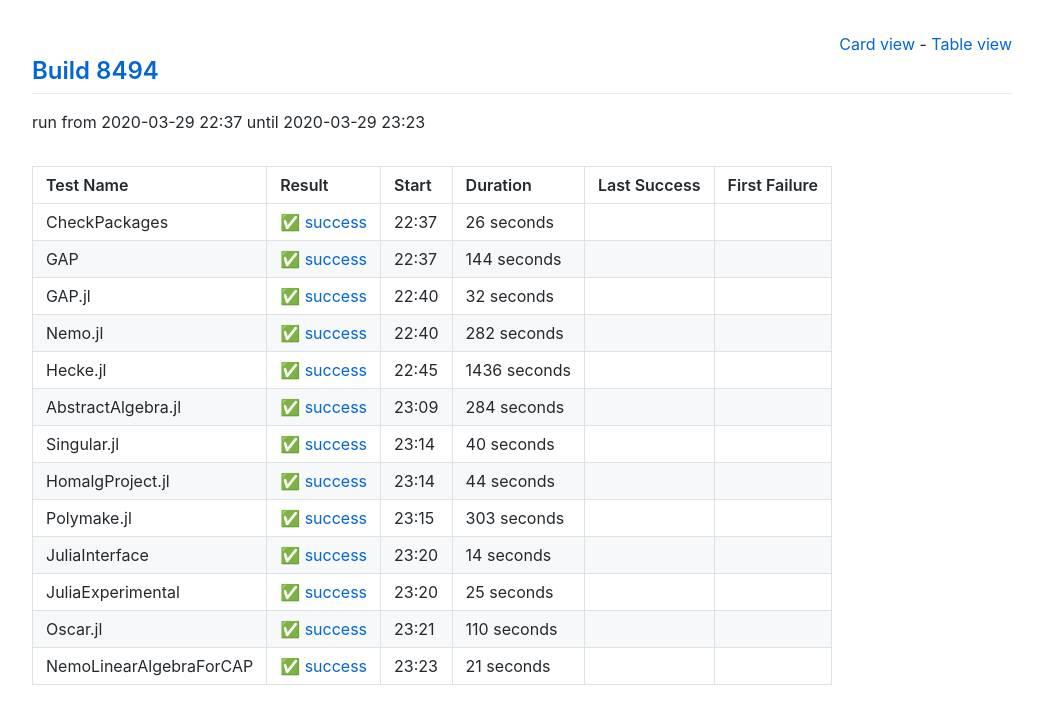
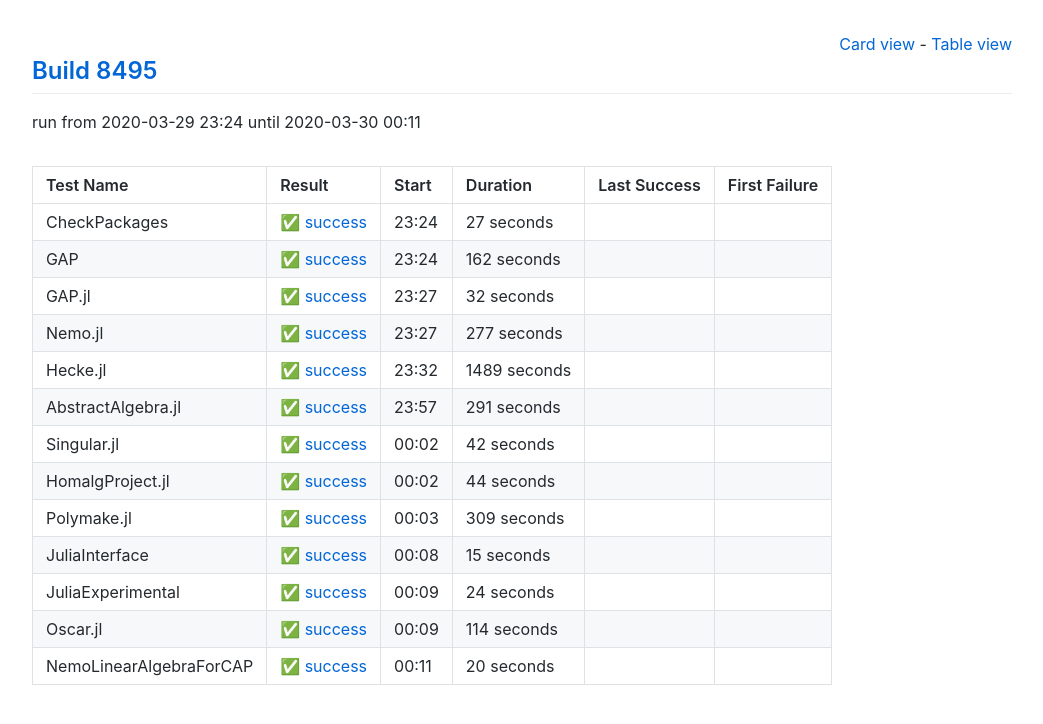
Before and after one commit to oscar-system/oscar-ci-status, a Jekyll site: the page built from table.html, in a window 1280 px wide. Shown: the top 724 px of the page, without its empty margins (118-1161 px from the left). Built offline with Jekyll 4.4.1, drawn with Linux system fonts in a browser that asks for light colours.

Commit message:
Build 8495

```diff
--- a/_data/ci.yml
+++ b/_data/ci.yml
@@ -1,27 +1,27 @@
-build: 8494
-build_url: https://oscarci.mathematik.uni-kl.de/job/oscar/8494/
+build: 8495
+build_url: https://oscarci.mathematik.uni-kl.de/job/oscar/8495/
 job: oscar
 tests:
-- duration: 26
+- duration: 27
   exitcode: 0
   first_failure: false
   first_failure_url: null
   last_success: false
   last_success_url: null
-  log: https://oscarci.mathematik.uni-kl.de/job/oscar/8494/artifact/logs/build-8494/CheckPackages.log
+  log: https://oscarci.mathematik.uni-kl.de/job/oscar/8495/artifact/logs/build-8495/CheckPackages.log
   name: CheckPackages
-  start: 2020-03-29 22:37
+  start: 2020-03-29 23:24
   status: success
   success: true
-- duration: 144
+- duration: 162
   exitcode: 0
   first_failure: false
   first_failure_url: null
   last_success: false
   last_success_url: null
-  log: https://oscarci.mathematik.uni-kl.de/job/oscar/8494/artifact/logs/build-8494/GAP.log
+  log: https://oscarci.mathematik.uni-kl.de/job/oscar/8495/artifact/logs/build-8495/GAP.log
   name: GAP
-  start: 2020-03-29 22:37
+  start: 2020-03-29 23:24
   status: success
   success: true
 - duration: 32
@@ -30,53 +30,53 @@
   first_failure_url: null
   last_success: false
   last_success_url: null
-  log: https://oscarci.mathematik.uni-kl.de/job/oscar/8494/artifact/logs/build-8494/GAP.jl.log
+  log: https://oscarci.mathematik.uni-kl.de/job/oscar/8495/artifact/logs/build-8495/GAP.jl.log
   name: GAP.jl
-  start: 2020-03-29 22:40
+  start: 2020-03-29 23:27
   status: success
   success: true
-- duration: 282
+- duration: 277
   exitcode: 0
   first_failure: false
   first_failure_url: null
   last_success: false
   last_success_url: null
-  log: https://oscarci.mathematik.uni-kl.de/job/oscar/8494/artifact/logs/build-8494/Nemo.jl.log
+  log: https://oscarci.mathematik.uni-kl.de/job/oscar/8495/artifact/logs/build-8495/Nemo.jl.log
   name: Nemo.jl
-  start: 2020-03-29 22:40
+  start: 2020-03-29 23:27
   status: success
   success: true
-- duration: 1436
+- duration: 1489
   exitcode: 0
   first_failure: false
   first_failure_url: null
   last_success: false
   last_success_url: null
-  log: https://oscarci.mathematik.uni-kl.de/job/oscar/8494/artifact/logs/build-8494/Hecke.jl.log
+  log: https://oscarci.mathematik.uni-kl.de/job/oscar/8495/artifact/logs/build-8495/Hecke.jl.log
   name: Hecke.jl
-  start: 2020-03-29 22:45
+  start: 2020-03-29 23:32
   status: success
   success: true
-- duration: 284
+- duration: 291
   exitcode: 0
   first_failure: false
   first_failure_url: null
   last_success: false
   last_success_url: null
-  log: https://oscarci.mathematik.uni-kl.de/job/oscar/8494/artifact/logs/build-8494/AbstractAlgebra.jl.log
+  log: https://oscarci.mathematik.uni-kl.de/job/oscar/8495/artifact/logs/build-8495/AbstractAlgebra.jl.log
   name: AbstractAlgebra.jl
-  start: 2020-03-29 23:09
+  start: 2020-03-29 23:57
   status: success
   success: true
-- duration: 40
+- duration: 42
   exitcode: 0
   first_failure: false
   first_failure_url: null
   last_success: false
   last_success_url: null
-  log: https://oscarci.mathematik.uni-kl.de/job/oscar/8494/artifact/logs/build-8494/Singular.jl.log
+  log: https://oscarci.mathematik.uni-kl.de/job/oscar/8495/artifact/logs/build-8495/Singular.jl.log
   name: Singular.jl
-  start: 2020-03-29 23:14
+  start: 2020-03-30 00:02
   status: success
   success: true
 - duration: 44
@@ -85,63 +85,63 @@
   first_failure_url: null
   last_success: false
   last_success_url: null
-  log: https://oscarci.mathematik.uni-kl.de/job/oscar/8494/artifact/logs/build-8494/HomalgProject.jl.log
+  log: https://oscarci.mathematik.uni-kl.de/job/oscar/8495/artifact/logs/build-8495/HomalgProject.jl.log
   name: HomalgProject.jl
-  start: 2020-03-29 23:14
+  start: 2020-03-30 00:02
   status: success
   success: true
-- duration: 303
+- duration: 309
   exitcode: 0
   first_failure: false
   first_failure_url: null
   last_success: false
   last_success_url: null
-  log: https://oscarci.mathematik.uni-kl.de/job/oscar/8494/artifact/logs/build-8494/Polymake.jl.log
+  log: https://oscarci.mathematik.uni-kl.de/job/oscar/8495/artifact/logs/build-8495/Polymake.jl.log
   name: Polymake.jl
-  start: 2020-03-29 23:15
+  start: 2020-03-30 00:03
   status: success
   success: true
-- duration: 14
+- duration: 15
   exitcode: 0
   first_failure: false
   first_failure_url: null
   last_success: false
   last_success_url: null
-  log: https://oscarci.mathematik.uni-kl.de/job/oscar/8494/artifact/logs/build-8494/JuliaInterface.log
+  log: https://oscarci.mathematik.uni-kl.de/job/oscar/8495/artifact/logs/build-8495/JuliaInterface.log
   name: JuliaInterface
-  start: 2020-03-29 23:20
+  start: 2020-03-30 00:08
   status: success
   success: true
-- duration: 25
+- duration: 24
   exitcode: 0
   first_failure: false
   first_failure_url: null
   last_success: false
   last_success_url: null
-  log: https://oscarci.mathematik.uni-kl.de/job/oscar/8494/artifact/logs/build-8494/JuliaExperimental.log
+  log: https://oscarci.mathematik.uni-kl.de/job/oscar/8495/artifact/logs/build-8495/JuliaExperimental.log
   name: JuliaExperimental
-  start: 2020-03-29 23:20
+  start: 2020-03-30 00:09
   status: success
   success: true
-- duration: 110
+- duration: 114
   exitcode: 0
   first_failure: false
   first_failure_url: null
   last_success: false
   last_success_url: null
-  log: https://oscarci.mathematik.uni-kl.de/job/oscar/8494/artifact/logs/build-8494/Oscar.jl.log
+  log: https://oscarci.mathematik.uni-kl.de/job/oscar/8495/artifact/logs/build-8495/Oscar.jl.log
   name: Oscar.jl
-  start: 2020-03-29 23:21
+  start: 2020-03-30 00:09
   status: success
   success: true
-- duration: 21
+- duration: 20
   exitcode: 0
   first_failure: false
   first_failure_url: null
   last_success: false
   last_success_url: null
-  log: https://oscarci.mathematik.uni-kl.de/job/oscar/8494/artifact/logs/build-8494/NemoLinearAlgebraForCAP.log
+  log: https://oscarci.mathematik.uni-kl.de/job/oscar/8495/artifact/logs/build-8495/NemoLinearAlgebraForCAP.log
   name: NemoLinearAlgebraForCAP
-  start: 2020-03-29 23:23
+  start: 2020-03-30 00:11
   status: success
   success: true
```
Also changed, not shown: README.md.
